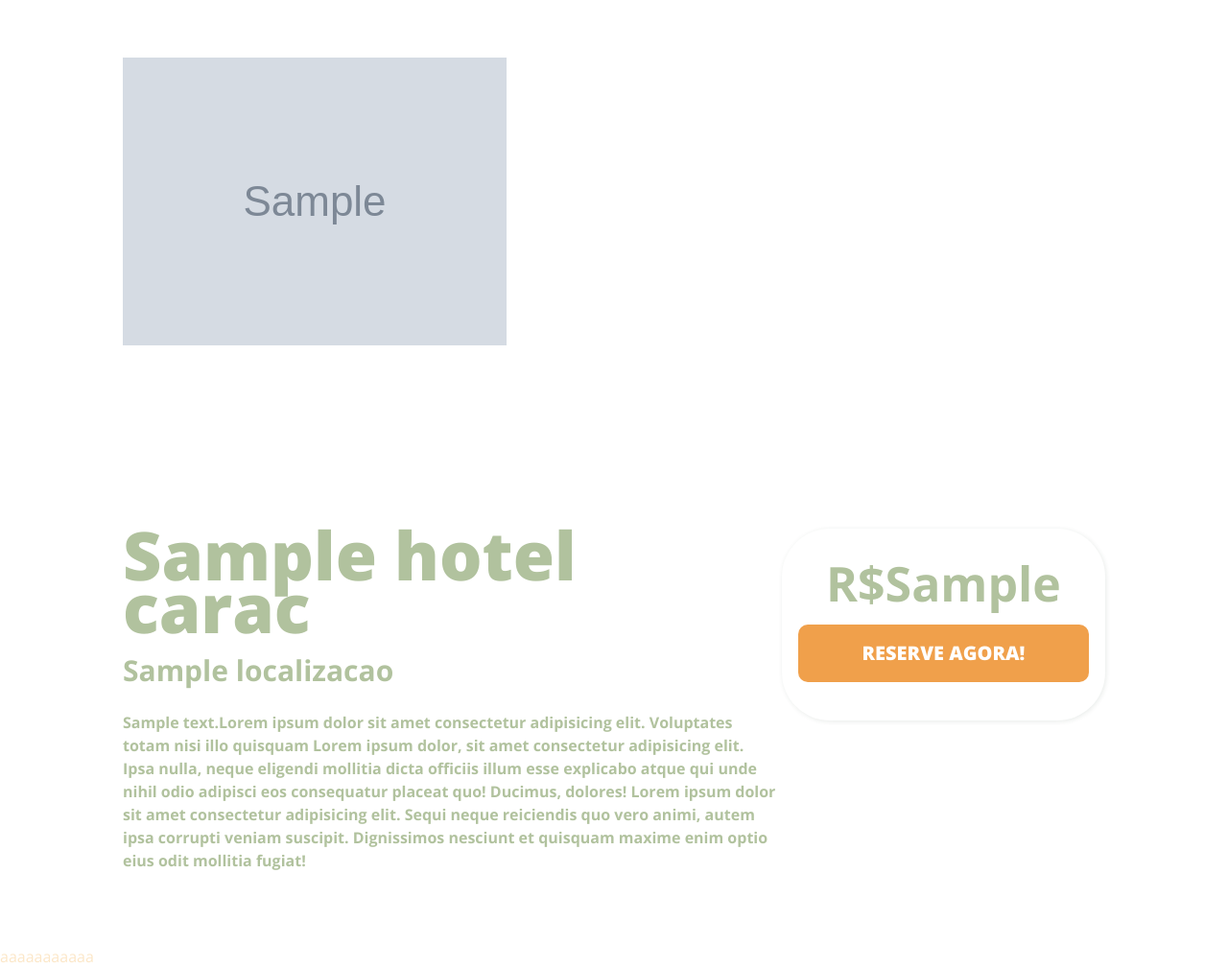
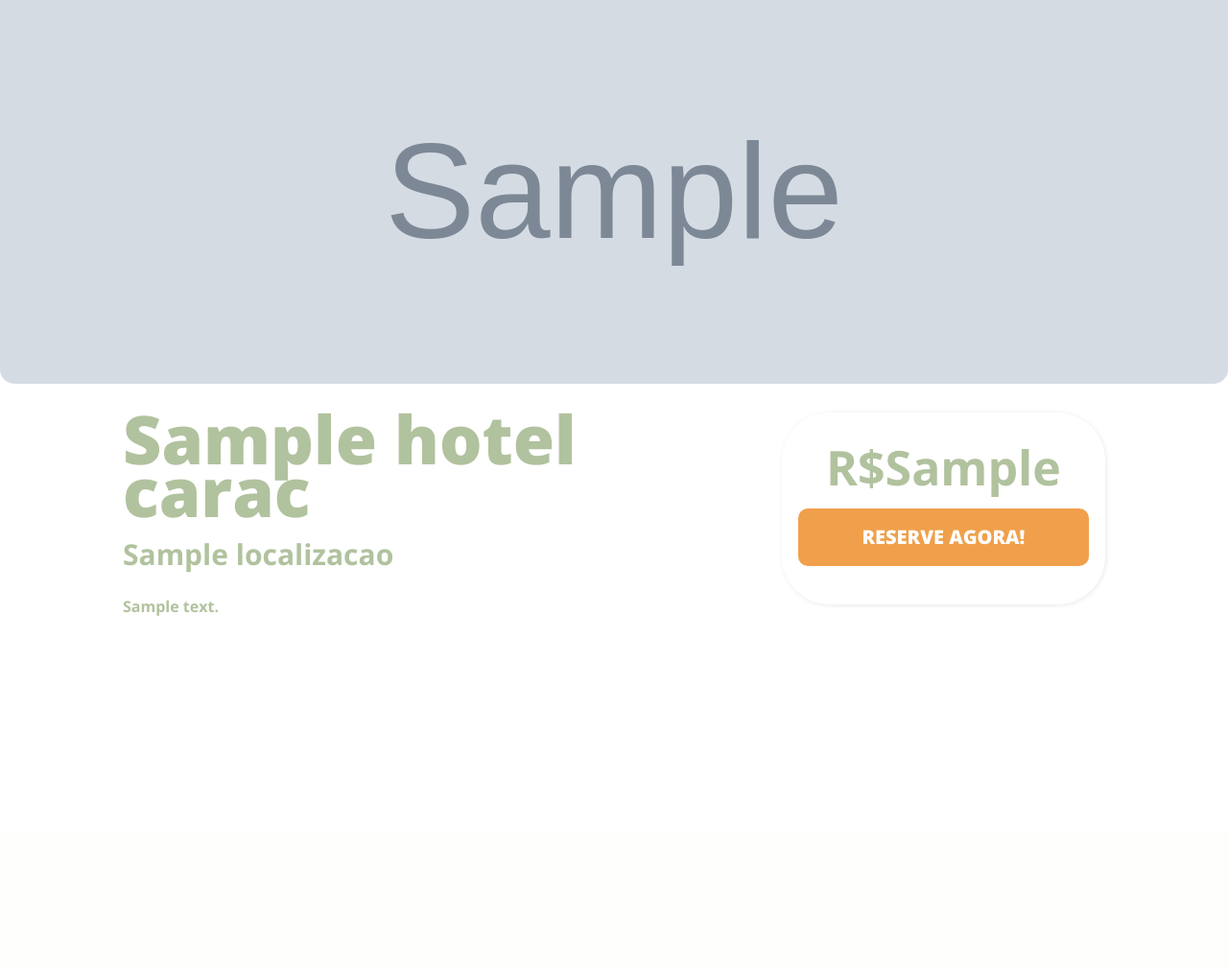
Before and after one commit to valdomg/Hotel_Eng, a Flask app: template templates/paginaHotel.html in a window 1280 px wide. Shown: the part 72-1081 px from the top of the page at 96% size. After the commit the page ends 714 px from the top, so only its background shows below. Run offline with Flask 3, Linux system fonts and the light colour scheme; the template is opened without the code that fills it: most values are stand-ins (such as "Sample title", 1, 10 or a date in 2020); grey boxes marked "Sample" are stand-in pictures; some libraries are stand-ins or nearby versions.

Commit message:
Correção de classes para o css

```diff
--- a/templates/paginaHotel.html
+++ b/templates/paginaHotel.html
@@ -57,11 +57,11 @@
 
   <main>
 
-      <div class="home-init page-hotel">
-        <div class="home-slide page-hotel">
-          <img class="img-home-end page-hotel" src="{{ url_for('static', filename=hotelCarac.hotel_img_home ) }}" alt="Imagens de Hotéis">
-        </div>
+
+      <div class="page-hotel-slide">
+        <img class="img-page-hotel" src="{{ url_for('static', filename=hotelCarac.hotel_img_home ) }}" alt="Imagens de Hotéis">
       </div>
+
 
       <div class="grid-page-hotel">
         <div class="grid-item">
@@ -74,12 +74,8 @@
           </div>
 
           <div class="page-hotel-descricao">
-            {{hotelCarac.descricao}}Lorem ipsum dolor sit amet consectetur adipisicing elit.
-            Voluptates totam nisi illo quisquam Lorem ipsum dolor, sit amet consectetur adipisicing elit.
-            Ipsa nulla, neque eligendi mollitia dicta officiis illum esse explicabo atque qui unde nihil
-              odio adipisci eos consequatur placeat quo! Ducimus, dolores! Lorem ipsum dolor sit amet consectetur
-              adipisicing elit. Sequi neque reiciendis quo vero animi, autem ipsa corrupti veniam suscipit.
-              Dignissimos nesciunt et quisquam maxime enim optio eius odit mollitia fugiat!
+            {{hotelCarac.descricao}}
+
           </div>
         </div>
         <div class="grid-item preco preco-grid">
@@ -107,7 +103,7 @@
   </main>
 
   <footer>
-    aaaaaaaaaaa
+
   </footer>
 </body>
 
```
